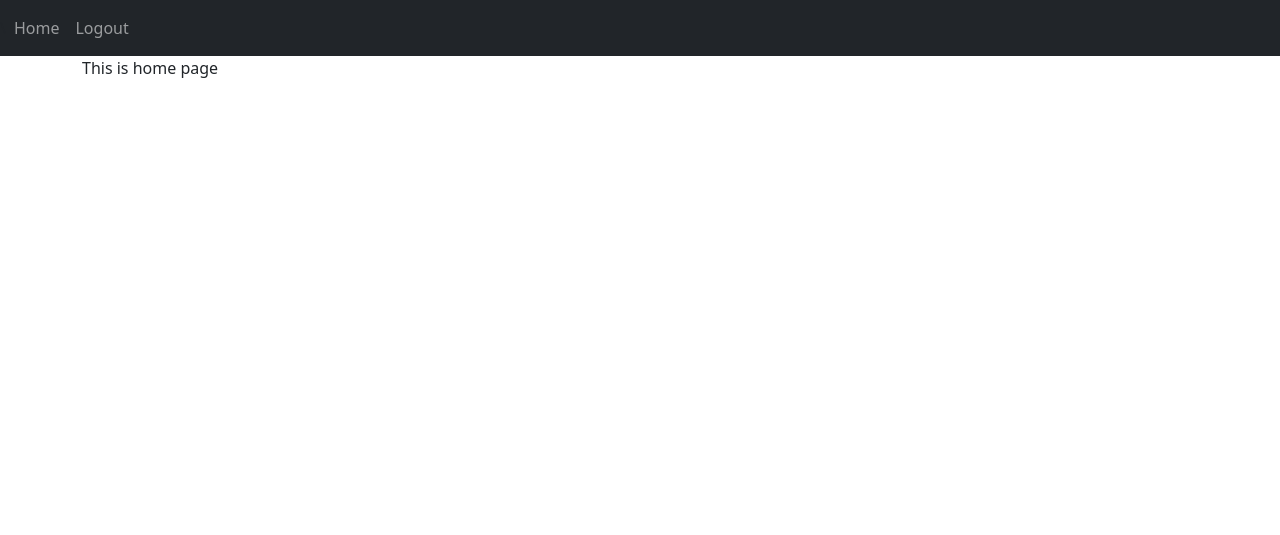
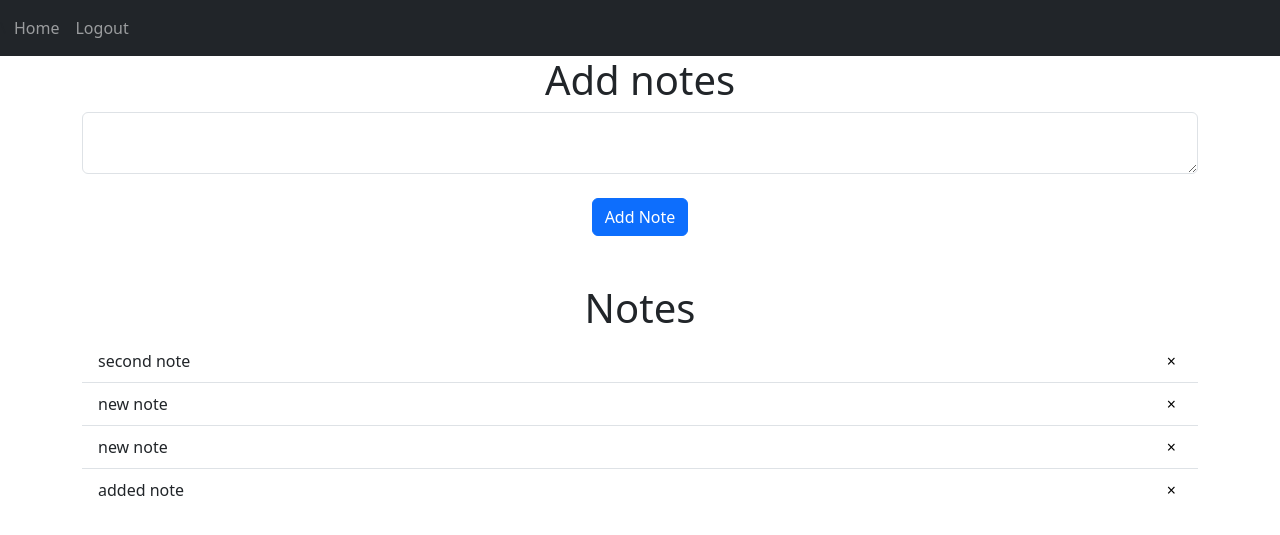
Before and after one commit to makhijaaryan/Elderly_Care_Center_System, a Flask app: page / in a window 1280 px wide. Shown: the top 535 px of the page. Run offline with Flask 3, Linux system fonts and the light colour scheme; a user stored in the database is signed in; some libraries are stand-ins or nearby versions.

Commit message:
initial crud complete

```diff
--- a/website/models.py
+++ b/website/models.py
@@ -24,7 +24,7 @@ class Note(db.Model):
     id=db.Column(db.Integer, primary_key=True)
     data=db.Column(db.String(10000))
     date=db.Column(db.DateTime(timezone=True), default=func.now())
-    date=db.Column(db.Integer, db.ForeignKey('user.id'))
+    user_id=db.Column(db.Integer, db.ForeignKey('user.id'))
 
 
 class User(db.Model, UserMixin):
--- a/website/templates/base.html
+++ b/website/templates/base.html
@@ -67,5 +67,17 @@
     ></script>
     <script src="https://cdn.jsdelivr.net/npm/@popperjs/core@2.11.8/dist/umd/popper.min.js" integrity="sha384-I7E8VVD/ismYTF4hNIPjVp/Zjvgyol6VFvRkX/vR+Vc4jQkC+hVqc2pM8ODewa9r" crossorigin="anonymous"></script>
     <script src="https://cdn.jsdelivr.net/npm/bootstrap@5.3.2/dist/js/bootstrap.min.js" integrity="sha384-BBtl+eGJRgqQAUMxJ7pMwbEyER4l1g+O15P+16Ep7Q9Q+zqX6gSbd85u4mG4QzX+" crossorigin="anonymous"></script>
+    {% block javascript %}
+    <script type="text/javascript">
+      function deleteNote(noteId) {
+        fetch("/delete-note", {
+            method: "POST",
+            body: JSON.stringify({ noteId: noteId }),
+        }).then((_res) => {
+            window.location.href = "/";
+        });
+    }
+    </script>
+    {% endblock %}
 </body>
 </html>
--- a/website/templates/home.html
+++ b/website/templates/home.html
@@ -1,5 +1,26 @@
 {% extends "base.html" %} {% block title %}Home{% endblock %} {%block content%}
 
-<p>This is home page</p>
+<h1 align="center">Add notes</h1>
+
+<form method="POST">
+    <textarea name="note" id="note" class="form-control"></textarea>
+    <br/>
+    <div align="center">
+        <button type="submit" class="btn btn-primary">Add Note</button>
+
+    </div>
+</form>
+
+<h1 align="center" class="mt-5">Notes</h1>
+<ul class="list-group list-group-flush" id="notes">
+    {% for note in user.notes %}
+        <li class="list-group-item" style="display: flex; justify-content: space-between; align-items: center;">
+            {{note.data}}
+            <button type="button" class="close" onClick="deleteNote({{ note.id }})" aria-label="Close" style="background-color: transparent; border: none;">
+                <span aria-hidden="true">&times;</span>
+            </button>
+        </li>
+    {% endfor %}
+</ul>
 
 {%endblock%}
--- a/website/views.py
+++ b/website/views.py
@@ -1,10 +1,32 @@
-from flask import Blueprint, render_template
+from flask import Blueprint, render_template, request, flash, jsonify
 from flask_login import login_required, current_user
-
+from . models import Note
+from . import db
+import json
 
 views = Blueprint('views', __name__)
 
-@views.route('/')
+@views.route('/', methods=['GET', 'POST'])
 @login_required
 def home():
+    if (request.method=='POST'):
+        note=request.form.get('note')
+        if (len(note)<1):
+            flash('Note is too short!', category='error')
+        else:
+            new_note=Note(data=note, user_id=current_user.id)
+            db.session.add(new_note)
+            db.session.commit()
+            flash('Note added!', category='success')
     return render_template("home.html", user=current_user)
+
+@views.route('/delete-note', methods=['POST'])
+def delete_note():
+    note=json.loads(request.data)
+    noteId=note['noteId']
+    note=Note.query.get(noteId)
+    if (note):
+        if(note.user_id==current_user.id):
+            db.session.delete(note)
+            db.session.commit()
+    return jsonify({})
```
Also changed, not shown: website/static/index.js (added, +8 -0 lines), instance/database.db.
